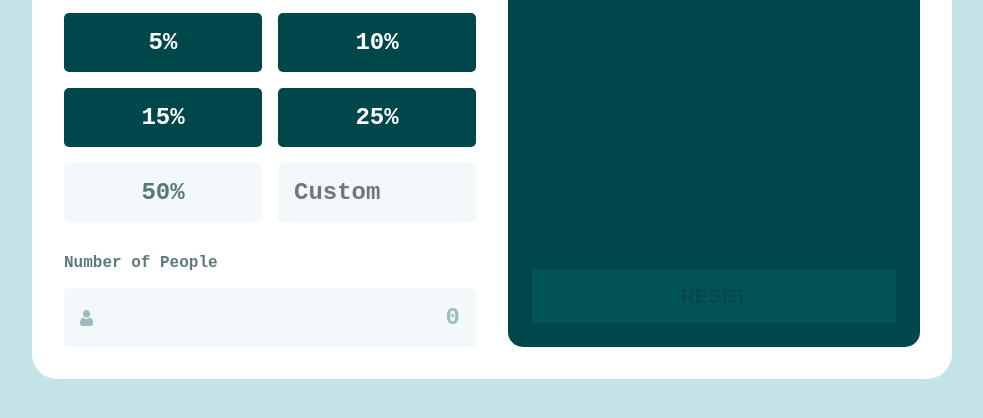
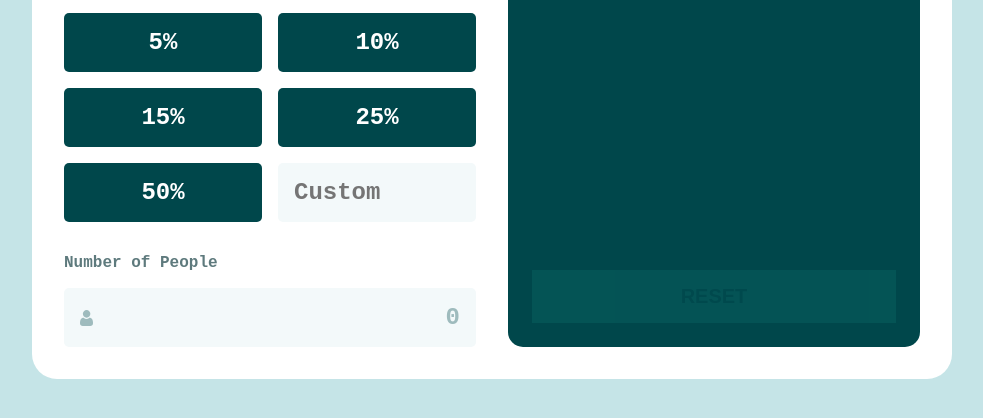
Before and after one commit to AlecVCodes/Tip_calculator_App, a plain HTML site: page index.html in a window 1280 px wide. Shown: the part 328-746 px from the top of the page, without its empty margins (148-1131 px from the left). Drawn offline with Linux system fonts and the light colour scheme.

Commit message:
Update style.css

```diff
--- a/style.css
+++ b/style.css
@@ -137,7 +137,7 @@ input[type="number"] {
   transition: all 200ms ease;
 }
 
-.tip-option:not(:last-of-type) {
+.tip-option {
   padding: 1rem;
   border: none;
   background-color: var(--green-900);
@@ -148,7 +148,7 @@ input[type="number"] {
   font-weight: bold;
 }
 
-.tip-option:last-of-type {
+#custom-input {
   padding: 1rem;
   border: none;
   background-color: var(--grey-50);
```
